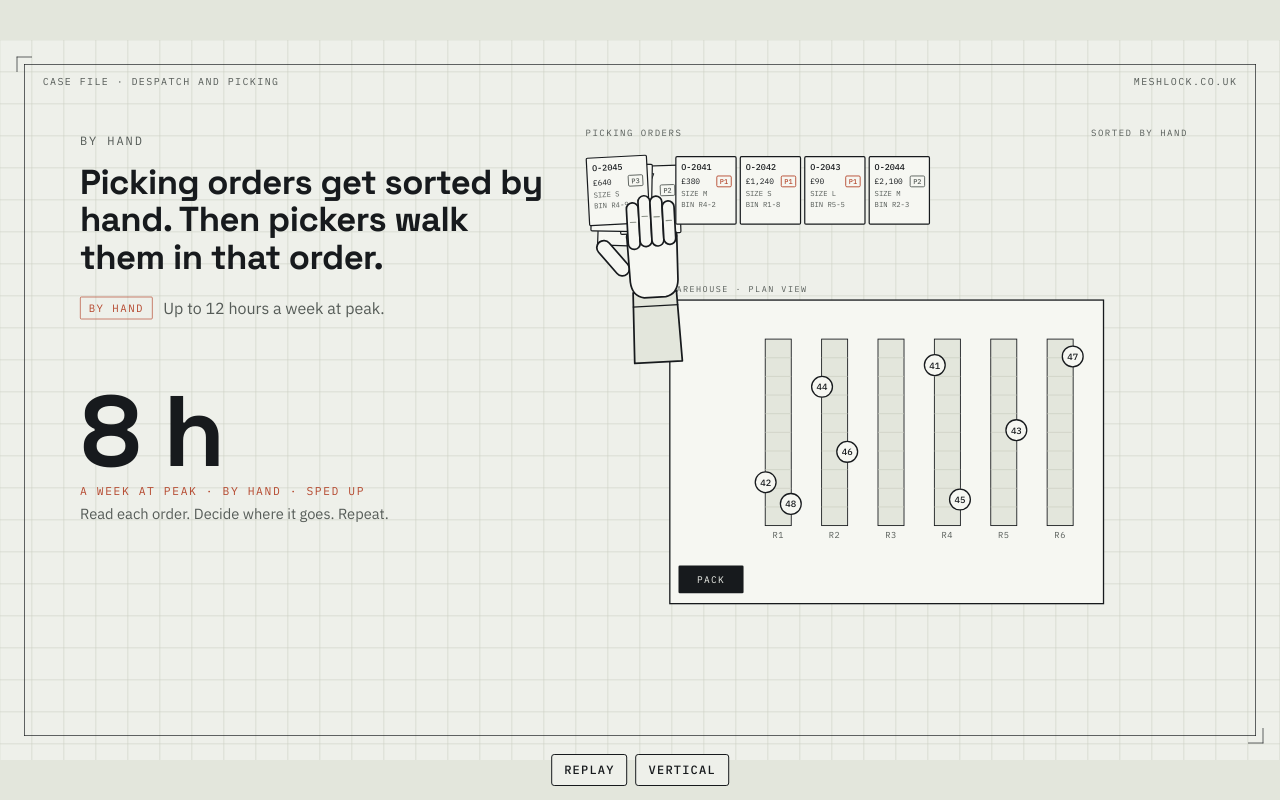
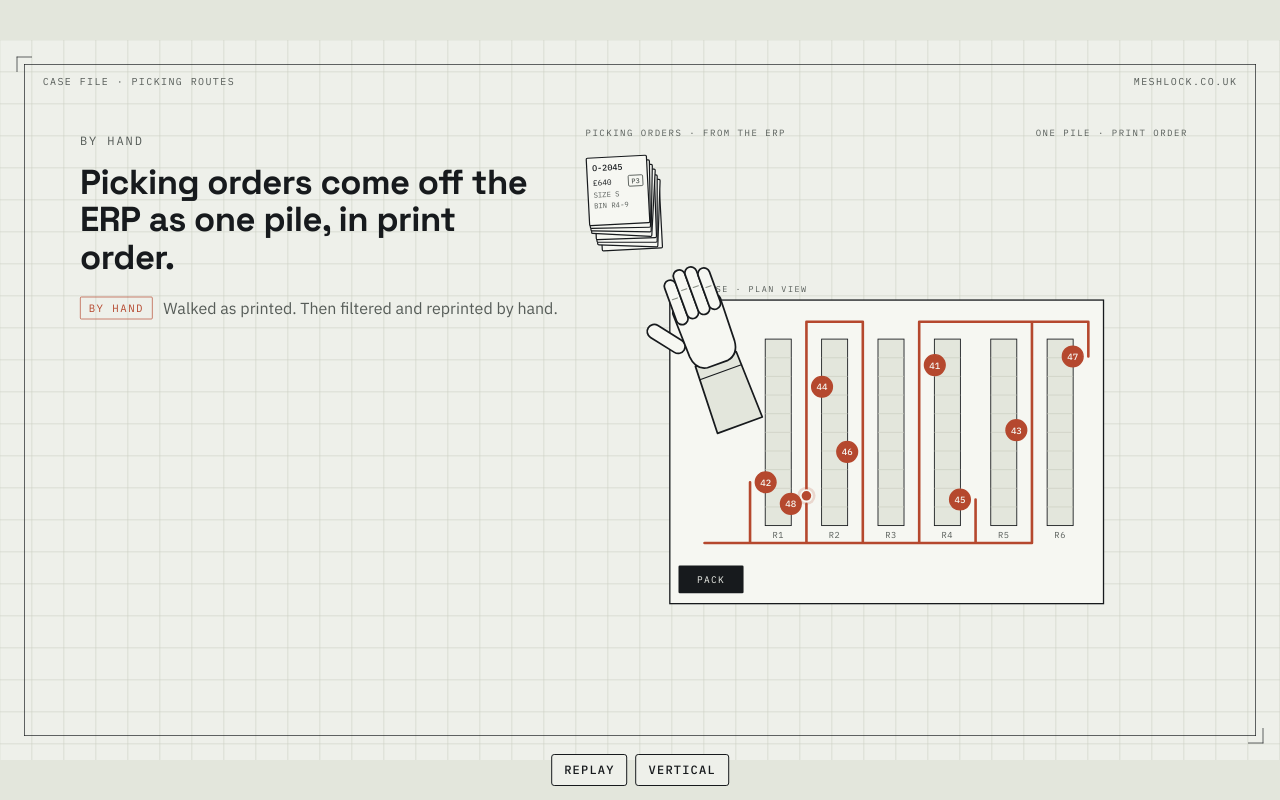
Before and after one commit to pojafek/meshlock, a plain HTML site: page assets/anim/picking-route.html in a window 1280 px wide. Drawn offline with Linux system fonts and the light colour scheme.

Commit message:
WIP: picking routes rebuilt, ERP wording in both animations
Picking: one ERP pile walked as printed, then filtering and printing by hand
(up to 12 h a week at peak); with the tool: sort your way, map locations,
route order. Job orders: headline and chip now name the ERP.

Co-Authored-By: Claude Opus 5.5 <noreply@anthropic.com>
Claude-Session: https://claude.ai/code/session_01HfdSBWSTx8RcmJzqoEAGrT

```diff
--- a/assets/anim/picking-route.html
+++ b/assets/anim/picking-route.html
@@ -6,7 +6,7 @@
 <meta name="color-scheme" content="light">
 <meta name="robots" content="noindex">
 <link rel="preconnect" href="https://fonts.googleapis.com"><link rel="preconnect" href="https://fonts.gstatic.com" crossorigin><link rel="stylesheet" href="https://fonts.googleapis.com/css2?family=Space+Grotesk:wght@500;700&family=IBM+Plex+Sans:wght@400&family=IBM+Plex+Mono:wght@400;500&display=swap">
-<title>Meshlock · Despatch sorting and picking routes</title>
+<title>Meshlock · Picking routes</title>
 <style>
 :root{
   --paper:#EEF0EA; --paper-dim:#E3E6DC; --paper-card:#F6F7F2;
@@ -102,19 +102,19 @@ html.embed,html.embed body{background:#EEF0EA;}
 <div class="stage" id="stage">
   <div class="grid"></div>
   <div class="frame"></div>
-  <div class="corner tl" id="cornerL">Case file · Despatch and picking</div>
+  <div class="corner tl" id="cornerL">Case file · Picking routes</div>
   <div class="corner tr" id="cornerR">meshlock.co.uk</div>
 
   <div id="scene">
     <div class="copy">
       <p class="label" id="lbl">By hand</p>
       <div class="head">
-        <h1 id="h1a">Picking orders get sorted by hand. Then pickers walk them in that order.</h1>
-        <h1 id="h1b">Sorted by priority, value and size. Then put in route order.</h1>
+        <h1 id="h1a">Picking orders come off the ERP as one pile, in print order.</h1>
+        <h1 id="h1b">One pile in. Sorted your way, mapped to the warehouse, in route order.</h1>
       </div>
       <div class="chiprow">
-        <div id="chipB"><span class="chip red">BY HAND</span><p>Up to 12 hours a week at peak.</p></div>
-        <div id="chipA"><span class="chip green">WITH THE TOOL</span><p>You get on with something else.</p></div>
+        <div id="chipB"><span class="chip red">BY HAND</span><p>Walked as printed. Then filtered and reprinted by hand.</p></div>
+        <div id="chipA"><span class="chip green">WITH THE TOOL</span><p>Your ERP stays. The tool works from what it prints.</p></div>
       </div>
     </div>
 
@@ -128,7 +128,7 @@ html.embed,html.embed body{background:#EEF0EA;}
       <div class="big">+40%</div>
       <div class="cap">PICKING RATE</div>
       <div class="bars">
-        <div class="bar b"><span>SORTING BY HAND</span><div class="track"><div class="fill" id="fB"></div></div><span class="v2">UP TO 12 H</span></div>
+        <div class="bar b"><span>FILTERING BY HAND</span><div class="track"><div class="fill" id="fB"></div></div><span class="v2">12 H / WEEK</span></div>
         <div class="bar a"><span>WITH THE TOOL</span><div class="track"><div class="fill" id="fA"></div></div><span class="v2">SECONDS</span></div>
       </div>
     </div>
@@ -196,7 +196,7 @@ const ORD={
   H:{n:'2048',p:2,v:75,  sz:'S'},
 };
 const PRINT=['E','B','H','A','G','C','F','D'];       // the order the ERP printed them
-const HAND=['A','B','C','D','G','H','E','F'];        // sorted by hand: priority, then order number
+const HAND=['A','B','C','D','G','H','E','F'];        // tool pass 1: priority, then order number
 const ROUTE=['B','A','C','G','D','H','E','F'];       // the tool: priority waves, route order inside each
 const KEYS=Object.keys(ORD);
 
@@ -215,11 +215,11 @@ function build(order){
   return{pts:out,cum,len:cum[cum.length-1],stopAt,d:'M'+out.map(p=>p.join(' ')).join(' L')};
 }
 function posAt(r,s){s=clamp(s,0,r.len);let i=1;while(i<r.cum.length-1&&r.cum[i]<s)i++;const a=r.pts[i-1],b=r.pts[i],sl=r.cum[i]-r.cum[i-1]||1,f=(s-r.cum[i-1])/sl;return[a[0]+(b[0]-a[0])*f,a[1]+(b[1]-a[1])*f];}
-const RB=build(HAND), RA=build(ROUTE);
+const RB=build(PRINT), RA=build(ROUTE);
 function binOf(k){const [x,y,s]=P[k];let r;if(s>0)r=RACKS.findIndex(rx=>rx>x);else{r=-1;RACKS.forEach((rx,i)=>{if(rx+60<x)r=i;});}return 'R'+(r+1)+'-'+(Math.floor((y-90)/43)+1);}
 
 const svg=$('plan');const g0=el('g',{},svg);
-const topT=el('text',{x:0,y:-22,'font-family':'IBM Plex Mono','font-size':15,'letter-spacing':2.5,fill:SOFT},g0);topT.textContent='PICKING ORDERS';
+const topT=el('text',{x:0,y:-22,'font-family':'IBM Plex Mono','font-size':15,'letter-spacing':2.5,fill:SOFT},g0);topT.textContent='PICKING ORDERS · FROM THE ERP';
 const topR=el('text',{x:1000,y:-22,'text-anchor':'end','font-family':'IBM Plex Mono','font-size':15,'letter-spacing':2.5,fill:SOFT},g0);
 
 /* warehouse */
@@ -270,9 +270,9 @@ PRINT.slice().reverse().forEach(k=>{
 function GREEN_BG(){return '#E4EBE3';}
 
 /* passes and waves (tool) */
-const PASSES=['PRIORITY','VALUE','SIZE','ROUTE'];
-const passG=PASSES.map((p,i)=>{const g=el('g',{opacity:0,transform:`translate(${SX+i*212},${SY+CH+36})`},g0);
-  const r=el('rect',{x:0,y:-20,width:196,height:32,fill:CARD,stroke:LINE,'stroke-width':1.5,rx:2},g);
+const PASSES=['PRIORITY','VALUE','SIZE','MAP','ROUTE'];
+const passG=PASSES.map((p,i)=>{const g=el('g',{opacity:0,transform:`translate(${SX+i*170},${SY+CH+36})`},g0);
+  const r=el('rect',{x:0,y:-20,width:156,height:32,fill:CARD,stroke:LINE,'stroke-width':1.5,rx:2},g);
   const b=el('rect',{x:10,y:-12,width:16,height:16,fill:'none',stroke:FAINT,'stroke-width':1.5,rx:2},g);
   const ck=el('path',{d:'M13 -4 l4 4 l7 -9',fill:'none',stroke:'#fff','stroke-width':2.4,'stroke-linecap':'round','stroke-linejoin':'round',opacity:0},g);
   const t=el('text',{x:36,y:1,'font-family':'IBM Plex Mono','font-weight':500,'font-size':14,'letter-spacing':2,fill:SOFT},g);t.textContent=p;
@@ -282,6 +282,25 @@ const waves=[[0,3,'P1'],[3,6,'P2'],[6,8,'P3']].map(([a,b,l])=>{const g=el('g',{o
   el('path',{d:`M${x1} ${SY-10} V${SY-16} H${x2} V${SY-10}`,fill:'none',stroke:INK,'stroke-width':1.5},g);
   const t=el('text',{x:(x1+x2)/2,y:SY-22,'text-anchor':'middle','font-family':'IBM Plex Mono','font-size':12.5,'letter-spacing':1.5,fill:INK},g);t.textContent=l+' WAVE';
   return g;});
+
+/* ERP window: filtering and printing by hand */
+const FILTERS=['AISLE R1','AISLE R2','AISLE R3','AISLE R4','AISLE R5','VALUE > £1,000'];
+const erp=el('g',{opacity:0},g0);
+el('rect',{x:150,y:0,width:470,height:205,fill:CARD,stroke:INK,'stroke-width':2.2,rx:3},erp);
+el('rect',{x:150,y:0,width:470,height:34,fill:INK,rx:3},erp);
+const et=el('text',{x:166,y:23,'font-family':'IBM Plex Mono','font-weight':500,'font-size':14,'letter-spacing':2,fill:PAPER},erp);et.textContent='ERP · PICKING ORDERS';
+const fl=el('text',{x:166,y:78,'font-family':'IBM Plex Mono','font-size':13,'letter-spacing':1.5,fill:SOFT},erp);fl.textContent='FILTER';
+el('rect',{x:230,y:56,width:210,height:34,fill:'#fff',stroke:INK,'stroke-width':1.5,rx:2},erp);
+const fv=el('text',{x:242,y:78,'font-family':'IBM Plex Mono','font-weight':500,'font-size':14,fill:INK},erp);
+const pbtn=el('g',{},erp);
+el('rect',{x:460,y:56,width:140,height:34,fill:STEEL,rx:2},pbtn);
+const pbt=el('text',{x:530,y:78,'text-anchor':'middle','font-family':'IBM Plex Mono','font-weight':500,'font-size':14,'letter-spacing':2,fill:'#fff'},pbtn);pbt.textContent='PRINT';
+for(let j=0;j<5;j++)el('rect',{x:166,y:108+j*18,width:[380,300,340,260,320][j],height:7,fill:LINE},erp);
+const minis=FILTERS.map((f,i)=>{const g=el('g',{opacity:0},g0);const x=640+i*60;
+  for(let j=2;j>=0;j--)el('rect',{x:x+j*3,y:30+j*4,width:46,height:58,fill:CARD,stroke:INK,'stroke-width':1.6,rx:2},g);
+  const t=el('text',{x:x+26,y:118,'text-anchor':'middle','font-family':'IBM Plex Mono','font-size':12,'letter-spacing':.5,fill:SOFT},g);t.textContent=i<5?'R'+(i+1):'£1K+';
+  return g;});
+const mapL={};KEYS.forEach(k=>{mapL[k]=el('path',{d:'',fill:'none',stroke:GREEN,'stroke-width':2,'stroke-dasharray':'6 5',opacity:0},g0);});
 
 /* key and mug */
 const key=el('g',{opacity:0},g0);
@@ -311,45 +330,44 @@ el('line',{x1:407.2,y1:277.2,x2:431.8,y2:301.8,stroke:INK,'stroke-width':9.5,'st
 el('circle',{cx:393.8,cy:263.8,r:15.6,fill:'#D6C29B',stroke:INK,'stroke-width':6.6},cW);
 
 /* ---------- timeline ---------- */
-const M0=1.8, MD=.72;                        // hand moves: one card per MD seconds, in HAND order
-const WALK_B=[8.1,12.1];                     // picker walks the hand-sorted queue
+const WALK_B=[1.9,5.2];                      // picker walks the pile in print order
 const SPEED=RB.len/(WALK_B[1]-WALK_B[0]);
-const T={x0:12.8,run:13.8,p1:14.6,p2:15.9,p3:16.6,p4:17.3,wa:18.6,r0:0,s0:0,s1:0};
+const F0=5.9, FD=.78;                         // filter and print by hand, one pass per FD seconds
+const T={x0:0,run:0};
+T.x0=F0+FD*FILTERS.length+.5; T.run=T.x0+1.0;
+T.p1=T.run+.8; T.p2=T.p1+1.1; T.p3=T.p2+.6; T.map=T.p3+.6; T.p5=T.map+1.2; T.wa=T.p5+1.4;
 T.wa1=T.wa+RA.len/SPEED; T.r0=T.wa1+.6; T.s0=T.r0+4.6; T.s1=T.s0+.6;
 T.g0=T.s1;T.g1=T.g0+2.2;T.w0=T.g1+.1;T.end=T.w0+3.4;
 const DUR=T.end;
+const PT=[T.p1,T.p2,T.p3,T.map,T.p5];
+
+// pin centre on the plan, in desk units
+function pinXY(k){const [x,y,s]=P[k];return[WX+(x+s*36)*WS,WY+y*WS];}
 
 function handPoseAt(t){
   const pile=pileOff(PRINT[0]);
-  let x=pile[0]+CW+80,y=pile[1]+CH+70,rot=-20,sc=1,o=seg(t,1.0,1.6);
-  const end=M0+MD*HAND.length;
-  if(t>=M0&&t<end){
-    const m=Math.floor((t-M0)/MD), f=(t-M0)/MD-m, k=HAND[m];
-    const src=pileOff(k), sx=src[0]+CW/2, sy=src[1]+CH/2, dx=slotX(m)+CW/2, dy=SY+CH/2;
-    const prev=m?[slotX(m-1)+CW/2,SY+CH/2]:[x,y];
-    if(f<.3){const q=eio(f/.3);x=lerp(prev[0],sx,q);y=lerp(prev[1],sy,q);rot=lerp(-10,-4,q);}
-    else if(f<.85){const q=eio((f-.3)/.55);x=lerp(sx,dx,q);y=lerp(sy,dy,q)-Math.sin(q*Math.PI)*30;rot=-4+4*Math.sin(q*Math.PI);}
-    else{x=dx;y=dy;rot=0;sc=1-.04*Math.sin((f-.85)/.15*Math.PI);}
-  } else if(t>=end){
-    // step back out of the way while the picker walks
-    const q=eio(seg(t,end,end+.8));x=lerp(slotX(7)+CW/2,930,q);y=lerp(SY+CH/2,560,q);rot=lerp(0,-24,q);
-  }
+  let x=pile[0]+CW+60,y=pile[1]+CH+80,rot=-20,sc=1,o=seg(t,1.0,1.6);
+  const end=F0+FD*FILTERS.length;
+  if(t>=F0-.6&&t<end){
+    // walk over to the ERP window, then: click the filter, click PRINT, repeat
+    const fx=335,fy=80,px=530,py=80;
+    if(t<F0){const q=eio(seg(t,F0-.6,F0));x=lerp(x,fx,q);y=lerp(y,fy+6,q);rot=lerp(rot,-6,q);}
+    else{const m=Math.floor((t-F0)/FD),f=(t-F0)/FD-m;
+      if(f<.35){const q=eio(f/.35);x=lerp(m?px:fx,fx,q);y=fy+6-Math.sin(q*Math.PI)*18;rot=-6;}
+      else if(f<.45){x=fx;y=fy+6+Math.sin((f-.35)/.1*Math.PI)*5;rot=-6;}
+      else if(f<.8){const q=eio((f-.45)/.35);x=lerp(fx,px,q);y=fy+6-Math.sin(q*Math.PI)*18;rot=-6;}
+      else{x=px;y=py+6+Math.sin((f-.8)/.2*Math.PI)*5;rot=-6;}}
+  } else if(t>=end){const q=eio(seg(t,end,end+.5));x=lerp(530,300,q);y=lerp(86,210,q);rot=lerp(-6,-14,q);}
   return{x,y,rot,sc,o};
 }
 
 function cardPos(k,t){
   const p=pileOff(k);let x=p[0],y=p[1],a=p[2];
   const drop=eo(seg(t,.3+PRINT.indexOf(k)*.06,.8+PRINT.indexOf(k)*.06));y-=(1-drop)*60;
-  const m=HAND.indexOf(k), ms=M0+MD*m;
-  const q=eio(seg(t,ms+MD*.3,ms+MD*.85));
-  x=lerp(x,slotX(m),q);y=lerp(y,SY,q)-Math.sin(q*Math.PI)*30;a=lerp(a,0,q);
-  // back to the pile for the tool run
-  const b=eio(seg(t,T.x0-.2,T.x0+.6));x=lerp(x,p[0],b);y=lerp(y,p[1],b);a=lerp(a,p[2],b);
-  // pass 1: into priority groups (same as HAND order), fast
+  const m=HAND.indexOf(k);
   const q1=eio(seg(t,T.p1+m*.05,T.p1+.7+m*.05));x=lerp(x,slotX(m),q1);y=lerp(y,SY,q1);a=lerp(a,0,q1);
-  // pass 4: route order inside each wave
   const r=ROUTE.indexOf(k);
-  const q4=eio(seg(t,T.p4,T.p4+.9));x=lerp(x,slotX(r),q4);y=y-(r!==m?Math.sin(q4*Math.PI)*34:0);
+  const q4=eio(seg(t,T.p5,T.p5+.9));x=lerp(x,slotX(r),q4);y=y-(r!==m?Math.sin(q4*Math.PI)*34:0);
   return[x,y,a];
 }
 
@@ -361,35 +379,46 @@ function render(t){
   op($('h1a'),seg(t,.3,1.1)*(1-xa)); tr($('h1a'),(1-eo(seg(t,.3,1.1)))*18-xa*14);
   op($('h1b'),xb); tr($('h1b'),(1-xb)*18);
   op($('chipB'),seg(t,1.0,1.6)*(1-xa)); op($('chipA'),xb);
-  // clock: hours a week spent sorting by hand at peak (sped up)
-  const h=inB?0:12*eio(seg(t,M0-.2,M0+MD*HAND.length));
+  // clock: hours a week spent filtering and printing by hand at peak (sped up)
+  const h=12*eio(seg(t,F0,F0+FD*FILTERS.length));
   $('clockN').textContent=(inB?'0':Math.round(h))+' h';
   $('clockN').style.color=inB?GREEN:(h>=11.95?RED:INK);
-  $('clockC').textContent=inB?'OF SORTING BY HAND · WITH THE TOOL':'A WEEK AT PEAK · BY HAND · SPED UP';$('clockC').style.color=inB?GREEN:RED;
-  const walking=!inB&&t>=WALK_B[0]-.4;
-  $('clockS').textContent=inB?'Sorted in seconds, then walked in one loop.':(walking?'Then the walk, in the order they were sorted.':'Read each order. Decide where it goes. Repeat.');
-  op($('clock'),seg(t,1.4,2.0)*(1-eio(seg(t,T.r0-.4,T.r0))));
+  $('clockC').textContent=inB?'OF FILTERING BY HAND · WITH THE TOOL':'A WEEK AT PEAK · BY HAND · SPED UP';$('clockC').style.color=inB?GREEN:RED;
+  $('clockS').textContent=inB?'One pile in. Sorted, mapped and routed in seconds.':'Filter by aisle or value. Print. Repeat.';
+  op($('clock'),seg(t,F0-.4,F0+.1)*(1-eio(seg(t,T.x0-.4,T.x0)))+(inB?seg(t,T.x0+.2,T.x0+.7):0)*(1-eio(seg(t,T.r0-.4,T.r0))));
   // result
   const rr2=eo(seg(t,T.r0,T.r0+.7)); op($('result'),rr2); tr($('result'),(1-rr2)*24);
   $('fB').style.width=(100*eo(seg(t,T.r0+.3,T.r0+1.3)))+'%';
   $('fA').style.width=(1.2*eo(seg(t,T.r0+1.1,T.r0+1.5)))+'%';
   op($('foot'),seg(t,T.r0+.6,T.r0+1.2));
 
-  topR.textContent=inB?'':'SORTED BY HAND';
+  topT.textContent=inB?'':'PICKING ORDERS · FROM THE ERP';
+  topR.textContent=inB?'':(t<F0-.4?'ONE PILE · PRINT ORDER':'FILTERED AND PRINTED BY HAND');
+  // ERP window and the reprinted stacks
+  erp.setAttribute('opacity',seg(t,F0-.7,F0-.3)*(1-seg(t,T.x0-.3,T.x0)));
+  const pass=Math.min(FILTERS.length-1,Math.max(0,Math.floor((t-F0)/FD)));
+  fv.textContent=t<F0?'ALL ORDERS':FILTERS[pass];
+  const pr=Math.sin(Math.PI*clamp(((t-F0)/FD-pass-.8)/.2));pbtn.setAttribute('transform',`translate(0,${t>=F0?pr*3:0})`);
+  minis.forEach((g,i)=>{const s0=F0+FD*(i+.9);g.setAttribute('opacity',seg(t,s0,s0+.15)*(1-seg(t,T.x0-.3,T.x0)));
+    g.setAttribute('transform',`translate(0,${(1-eo(seg(t,s0,s0+.3)))*-14})`);});
   // cards
   KEYS.forEach(k=>{const [x,y,a]=cardPos(k,t);const c=cards[k];
     c.g.setAttribute('transform',`translate(${x},${y}) rotate(${a} ${CW/2} ${CH/2})`);
     c.g.setAttribute('opacity',seg(t,.3+PRINT.indexOf(k)*.06,.5+PRINT.indexOf(k)*.06));
     const tt=c.kind==='value'?T.p2:T.p3, sp=seg(t,tt,tt+.3);
     c.tag.setAttribute('opacity',c.kind?sp:0);
-    const bs=back(seg(t,T.p4+1.0+ROUTE.indexOf(k)*.06,T.p4+1.35+ROUTE.indexOf(k)*.06));
-    c.badge.setAttribute('opacity',seg(t,T.p4+1.0+ROUTE.indexOf(k)*.06,T.p4+1.1+ROUTE.indexOf(k)*.06));
+    const bs=back(seg(t,T.p5+1.0+ROUTE.indexOf(k)*.06,T.p5+1.35+ROUTE.indexOf(k)*.06));
+    c.badge.setAttribute('opacity',seg(t,T.p5+1.0+ROUTE.indexOf(k)*.06,T.p5+1.1+ROUTE.indexOf(k)*.06));
     c.badge.setAttribute('transform',`translate(${CW-6},${CH-6}) scale(${Math.max(0,bs)})`);
+    // map: a line from the card down to its location on the plan
+    const [px,py]=pinXY(k), i=HAND.indexOf(k), l0=T.map+i*.1, lk=eo(seg(t,l0,l0+.4));
+    const sx=x+CW/2, sy=y+CH;
+    mapL[k].setAttribute('d',`M${sx} ${sy} L${lerp(sx,px,lk)} ${lerp(sy,py-18,lk)}`);
+    mapL[k].setAttribute('opacity',seg(t,l0,l0+.1)*(1-seg(t,T.wa-.2,T.wa+.4)*.8));
   });
   // passes
-  const pt=[T.p1,T.p2,T.p3,T.p4];
   passG.forEach((p,i)=>{p.g.setAttribute('opacity',seg(t,T.run+.3+i*.08,T.run+.6+i*.08));
-    const done=t>=pt[i]+.6, act=t>=pt[i]&&!done;
+    const done=t>=PT[i]+.6, act=t>=PT[i]&&!done;
     p.b.setAttribute('fill',done?GREEN:'none');p.b.setAttribute('stroke',done?GREEN:(act?STEEL:FAINT));
     p.ck.setAttribute('opacity',done?1:0);p.t.setAttribute('fill',done?GREEN:(act?INK:SOFT));
     p.r.setAttribute('stroke',act?STEEL:(done?GREEN:LINE));});
@@ -403,9 +432,9 @@ function render(t){
   if(!inB){pos=posAt(RB,seg(t,WALK_B[0],WALK_B[1])*RB.len);col=RED;}else{pos=posAt(RA,pa*RA.len);col=GREEN;}
   picker.setAttribute('transform',`translate(${pos[0]},${pos[1]})`);dot.setAttribute('fill',col);halo.setAttribute('fill',col);
   halo.setAttribute('r',26+5*Math.sin(t*6));
-  picker.setAttribute('opacity',clamp(seg(t,WALK_B[0]-.5,WALK_B[0])*(1-seg(t,T.x0,T.x0+.3))+seg(t,T.wa-.4,T.wa)));
+  picker.setAttribute('opacity',clamp(seg(t,WALK_B[0]-.5,WALK_B[0])*(1-seg(t,WALK_B[1]+.2,WALK_B[1]+.6))+seg(t,T.wa-.4,T.wa)));
   KEYS.forEach(k=>{const sB=WALK_B[0]+RB.stopAt[k]/SPEED, sA=T.wa+RA.stopAt[k]/SPEED;let f=CARD,s=INK,tc=INK;
-    if(t>=sB&&t<T.x0+.3){f=RED;s=RED;tc=CARD;} if(t>=sA){f=GREEN;s=GREEN;tc=CARD;}
+    if(t>=sB&&t<T.x0+.3){f=RED;s=RED;tc=CARD;} if(inB&&t>=T.map+HAND.indexOf(k)*.1+.4){f=CARD;s=GREEN;tc=GREEN;} if(t>=sA){f=GREEN;s=GREEN;tc=CARD;}
     pins[k].c.setAttribute('fill',f);pins[k].c.setAttribute('stroke',s);pins[k].t.setAttribute('fill',tc);});
 
   // key, mug, hand
```
Also changed, not shown: assets/anim/job-travellers.html (+2 -2 lines).
